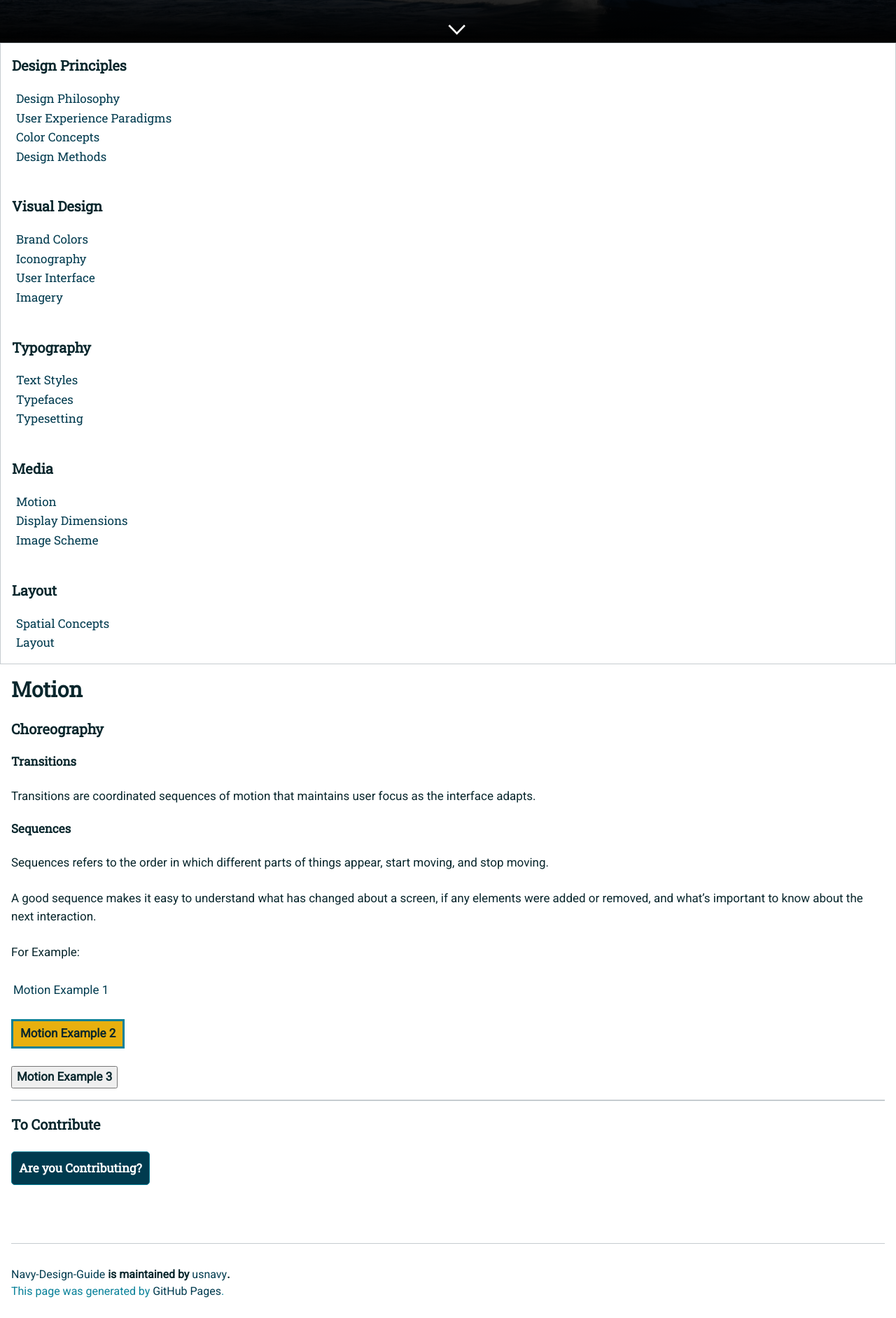
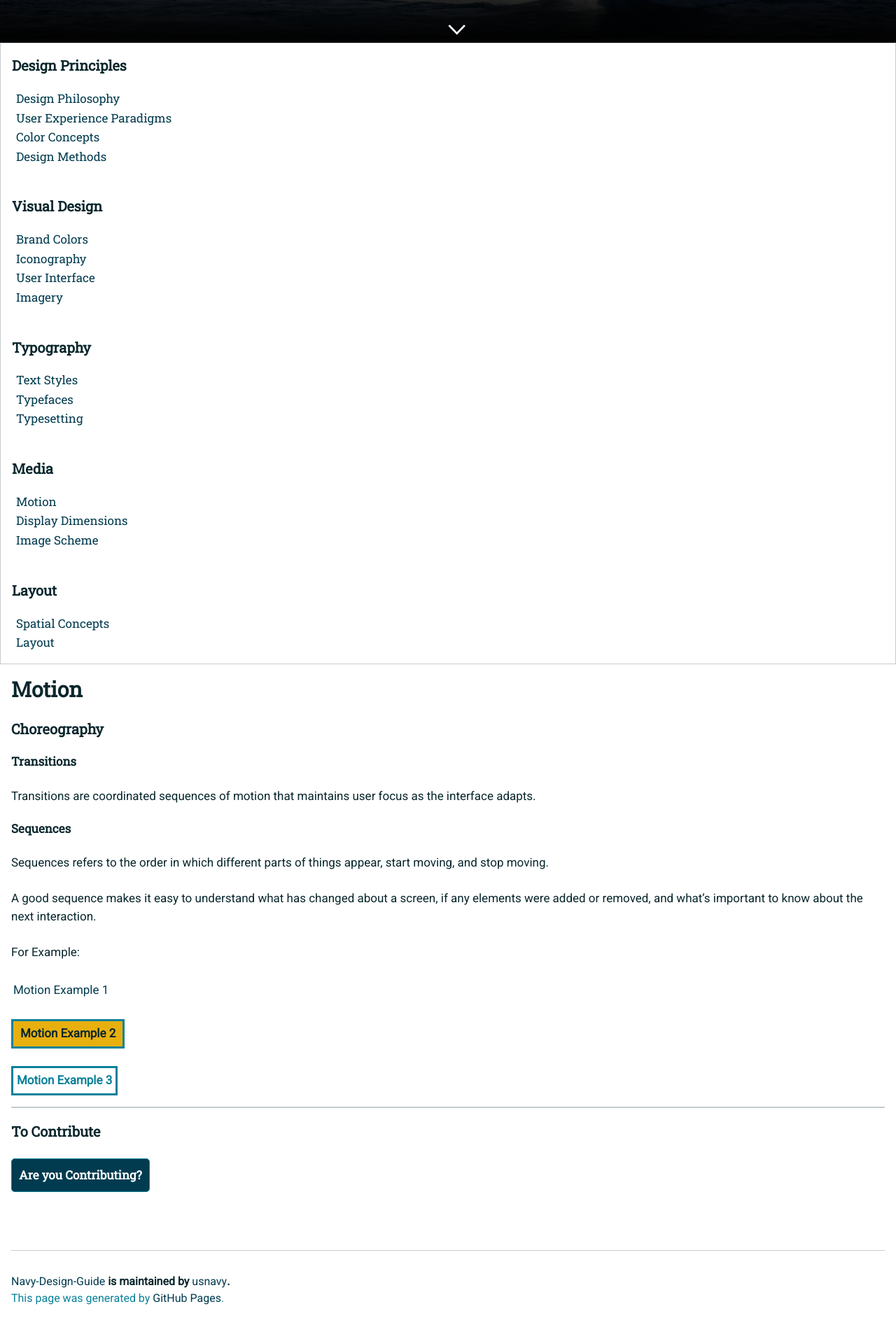
Before and after one commit to usnavy/Navy-Design-Guide, a Jekyll site: the page built from motion.md, in a window 1280 px wide. Shown: the part 745-2628 px from the top of the page at 70% size. Built offline with Jekyll 4.4.1, drawn with Linux system fonts in a browser that asks for light colours; nearby versions of some CDN libraries; our own code applies the rules of GitHub Pages for plain Markdown files.

Commit message:
Update jekyll-design.scss

```diff
--- a/_sass/jekyll-design.scss
+++ b/_sass/jekyll-design.scss
@@ -922,6 +922,10 @@ select {
   transition-duration: 0.3s;
   -webkit-transition-property: transform;
   transition-property: transform;
+  background: #ffffff;
+  color: #088199;
+  border: 3px solid #088199;
+  padding: 5px;
 }
 .hvr-shrink:hover, .hvr-shrink:focus, .hvr-shrink:active {
   -webkit-transform: scale(0.9);
```
